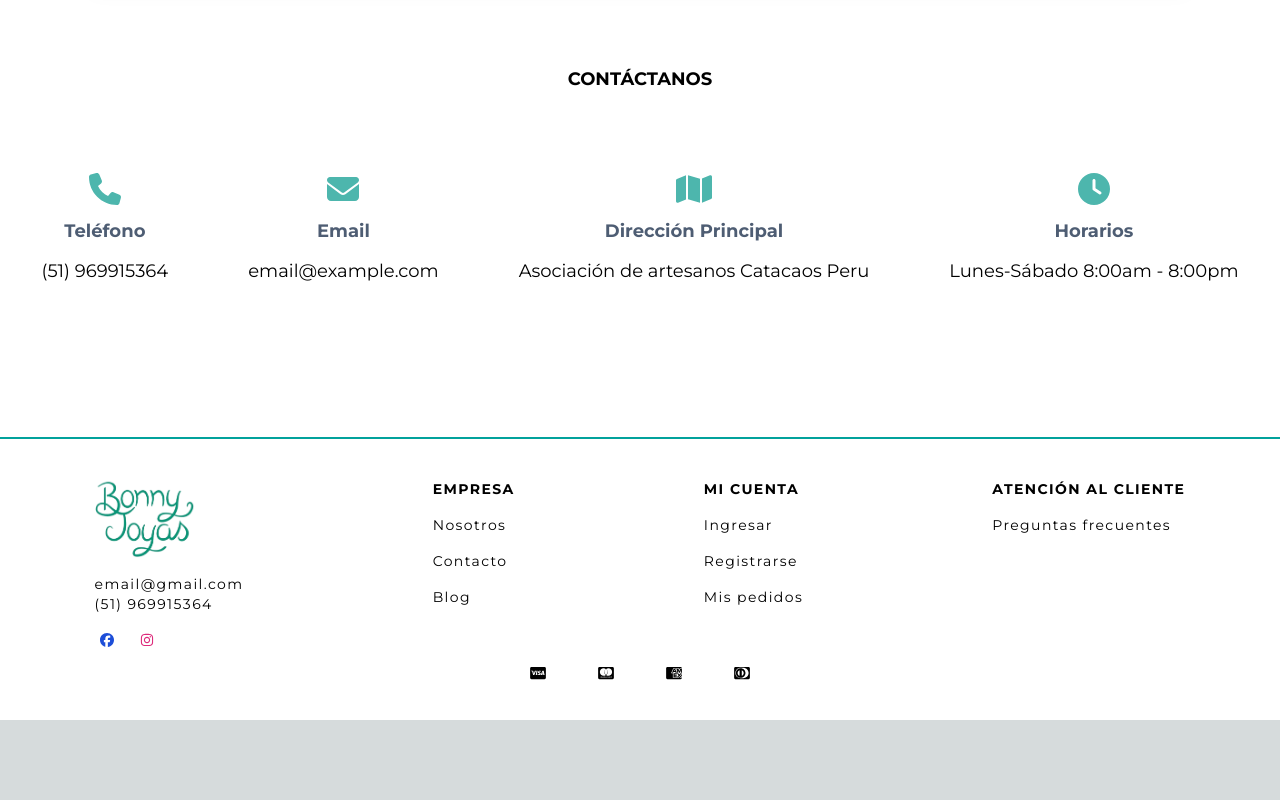
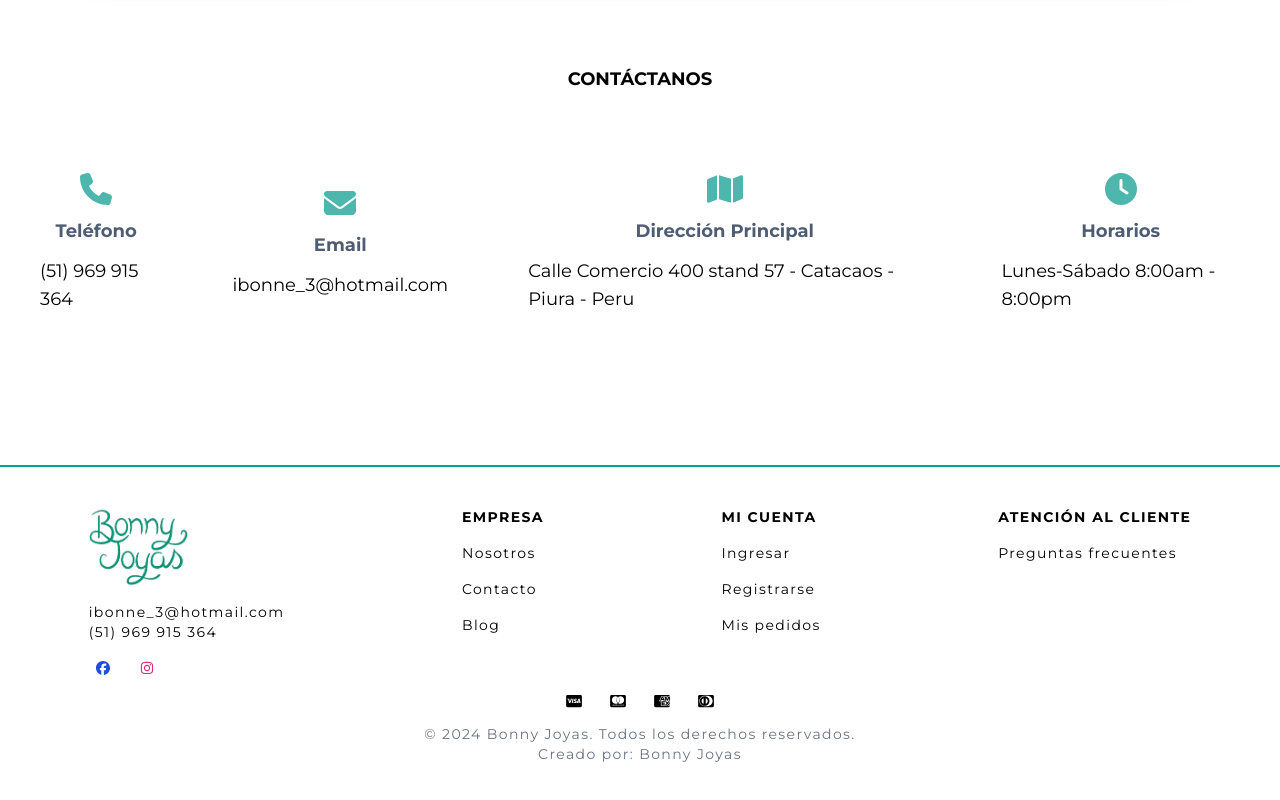
Before and after one commit to fabio4520/bonnyjoyas-app, a Next.js app: page /landing/contact in a window 1280 px wide. Shown: the part 1039-1839 px from the top of the page. Before the commit the page ends 1759 px from the top, so only its background shows below. Built offline with nearby package versions, Linux system fonts and the light colour scheme.

Commit message:
ADD: contact data

```diff
--- a/app/landing/contact/page.tsx
+++ b/app/landing/contact/page.tsx
@@ -1,9 +1,9 @@
 'use client';
 import React, { useState } from 'react'
 import { FontAwesomeIcon } from '@fortawesome/react-fontawesome';
-import { faClock, faEnvelope, faMap, faPhone } from '@fortawesome/free-solid-svg-icons';
 import style from './contact.module.css'
 import Button from '@/components/button/Button';
+import contactItems from '@/data/contact';
 
 const initialStateRequestApi = {
   name: '',
@@ -13,12 +13,6 @@ const initialStateRequestApi = {
   message: ''
 };
 
-const contactItems = [
-  {icon: faPhone, title: "Teléfono", description: "(51) 969915364"},
-  {icon: faEnvelope, title: "Email", description: "email@example.com"},
-  {icon: faMap, title: "Dirección Principal", description: "Asociación de artesanos Catacaos Peru"},
-  {icon: faClock, title: "Horarios", description: "Lunes-Sábado 8:00am - 8:00pm"},
-]
 
 export default function Contact() {
   const [formData, setFormData] = useState(initialStateRequestApi);
--- a/app/landing/page.tsx
+++ b/app/landing/page.tsx
@@ -23,7 +23,7 @@ export default function Landing() {
       <div id='section1' className='flex flex-wrap items-center justify-around'>
         <div className='flex flex-col md:w-1/2 gap-8 items-center justify-center text-center pt-14'>
           <p className='font-bold'>EXCLUSIVIDAD, CALIDAD, ELEGANCIA Y DISEÑO</p>
-          <p>Descubre nuestras piezas más codiciadas al mejor precio del mercado. Aquí encontrarás los mejores descuentos en todas nuestras colecciones. “Regala Momentos Inolvidables”</p>
+          <p>Lorem ipsum dolor sit amet consectetur adipisicing elit. Praesentium suscipit nemo dicta saepe, perspiciatis voluptates dolorum dolore tenetur magni numquam natus? Earum, maiores similique dolores quis tempora incidunt. Doloribus, eius!</p>
           <Button className='uppercase font-bold md:w-1/2'><Link href={'/shop'}>Descubre la colección</Link></Button>
         </div>
         <Image
--- a/components/footer/Footer.tsx
+++ b/components/footer/Footer.tsx
@@ -6,8 +6,13 @@ import { FontAwesomeIcon } from '@fortawesome/react-fontawesome';
 import { faCcAmex, faCcDinersClub, faCcMastercard, faCcVisa, faFacebook, faInstagram } from '@fortawesome/free-brands-svg-icons';
 import style from './footer.module.css'
 import util from '../../styles/util.module.css'
+import contactItems from '@/data/contact';
+
+const phone = contactItems.filter(contact => contact.code == "phone")[0]
+const email = contactItems.filter(contact => contact.code == "email")[0]
 
 export default function Footer() {
+
   return (
     <footer id='footer' className={ style.footer}>
       <div className='flex flex-col justify-center items-center md:items-start gap-20 md:flex-row md:justify-around'>
@@ -19,8 +24,8 @@ export default function Footer() {
             height={100}
           />
           <div className='flex flex-col'>
-            <span>email@gmail.com</span>
-            <span>(51) 969915364</span>
+            <span>{ email.description }</span>
+            <span>{ phone.description }</span>
           </div>
           {/* redes sociales */}
           <div className='flex gap-4'>
@@ -37,9 +42,9 @@ export default function Footer() {
         </div>
         <div className={style['footer-item']}>
           <p className={style['footer-item-title']}>Mi cuenta</p>
-          <Link href={'#'}>Ingresar</Link>
-          <Link href={'#'}>Registrarse</Link>
-          <Link href={'#'}>Mis pedidos</Link>
+          <Link href={'#'} rel="noopener noreferrer">Ingresar</Link>
+          <Link href={'#'} rel="noopener noreferrer">Registrarse</Link>
+          <Link href={'#'} rel="noopener noreferrer">Mis pedidos</Link>
         </div>
         <div className={style['footer-item']}>
           <p className={style['footer-item-title']}>Atención al cliente</p>
@@ -54,6 +59,12 @@ export default function Footer() {
         <FontAwesomeIcon icon={faCcAmex} className={`${style['icon-footer']}`}/>
         <FontAwesomeIcon icon={faCcDinersClub} className={`${style['icon-footer']}`} />
       </div>
+
+      <div className="text-center text-gray-500 mt-4">
+        <p>&copy; 2024 Bonny Joyas. Todos los derechos reservados.</p>
+        <p>Creado por: Bonny Joyas</p>
+      </div>
+
     </footer>
   )
 }
--- a/components/footer/footer.module.css
+++ b/components/footer/footer.module.css
@@ -11,5 +11,5 @@
 }
 
 .icon-footer {
-  @apply w-16
+  @apply w-10;
 }
--- /dev/null
+++ b/data/contact.ts
@@ -0,0 +1,11 @@
+
+import { faClock, faEnvelope, faMap, faPhone } from '@fortawesome/free-solid-svg-icons';
+
+const contactItems = [
+  {code: "phone", icon: faPhone, title: "Teléfono", description: " (51) 969 915 364"},
+  {code: "email", icon: faEnvelope, title: "Email", description: "ibonne_3@hotmail.com"},
+  {code: "address", icon: faMap, title: "Dirección Principal", description: "Calle Comercio 400 stand 57 - Catacaos - Piura - Peru"},
+  {code: "schedule", icon: faClock, title: "Horarios", description: "Lunes-Sábado 8:00am - 8:00pm"},
+]
+
+export default contactItems;
--- a/styles/util.module.css
+++ b/styles/util.module.css
@@ -1,3 +1,3 @@
 .icon {
-  @apply w-6
+  @apply w-7;
 }
```
